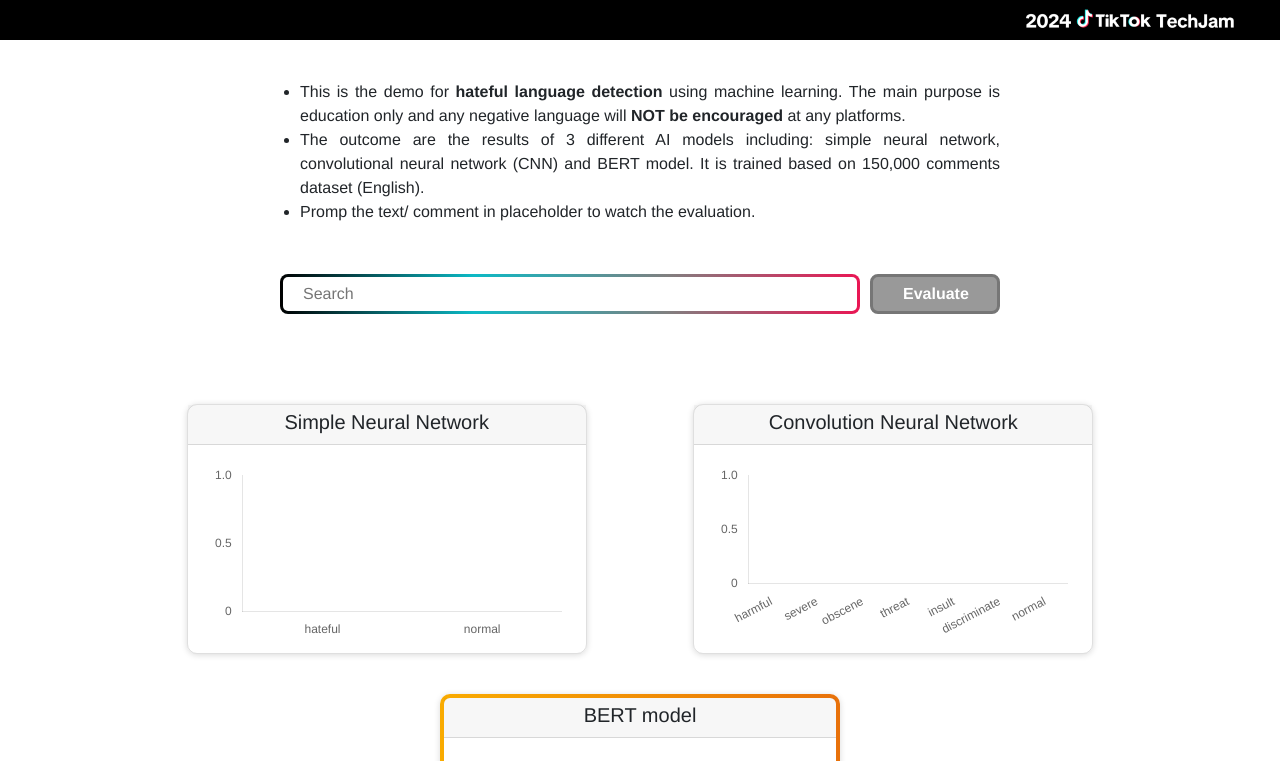
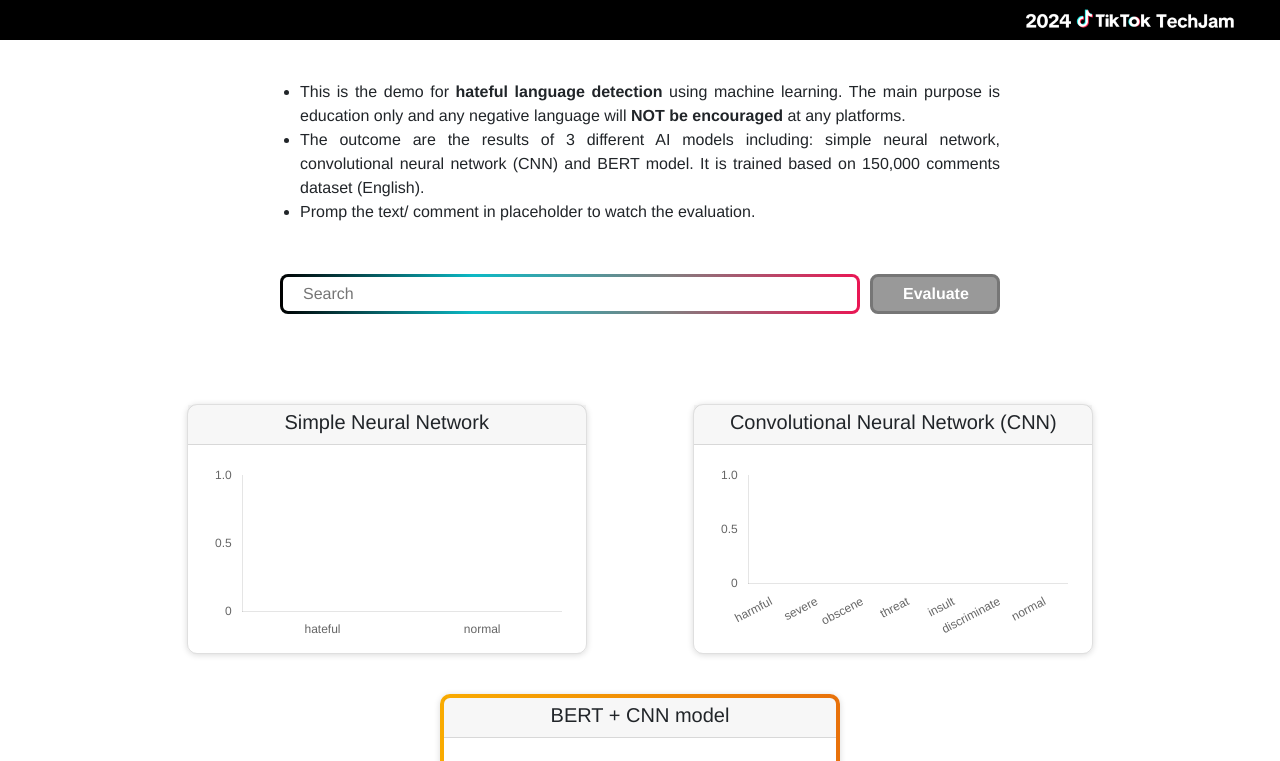
Before and after one commit to QuanNguyenDong/deploy-ml-model, a React (Create React App) app in the folder frontend/: page / in a window 1280 px wide. Shown: the top 761 px of the page. Built offline with nearby package versions, Linux system fonts and the light colour scheme; no server answers.

Commit message:
change card name

```diff
--- a/frontend/src/App.js
+++ b/frontend/src/App.js
@@ -37,10 +37,10 @@ function App() {
                 <div className="box-wrap">
                     <Card title="Simple Neural Network" prediction={predict1} />
                     <Card
-                        title="Convolution Neural Network"
+                        title="Convolutional Neural Network (CNN)"
                         prediction={predict2}
                     />
-                    <Card title="BERT model" prediction={predict3} />
+                    <Card title="BERT + CNN model" prediction={predict3} />
                 </div>
             </div>
         </>
```
